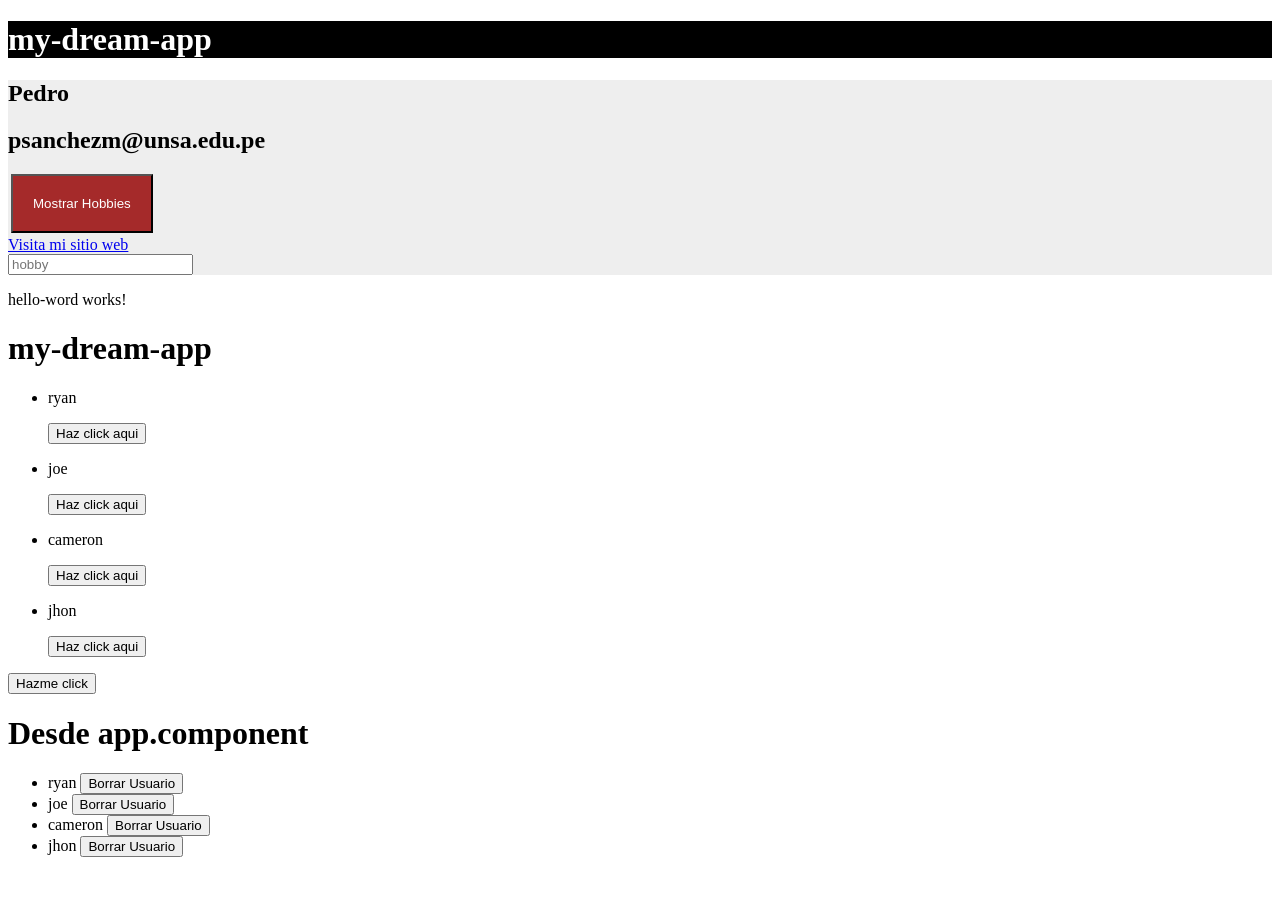
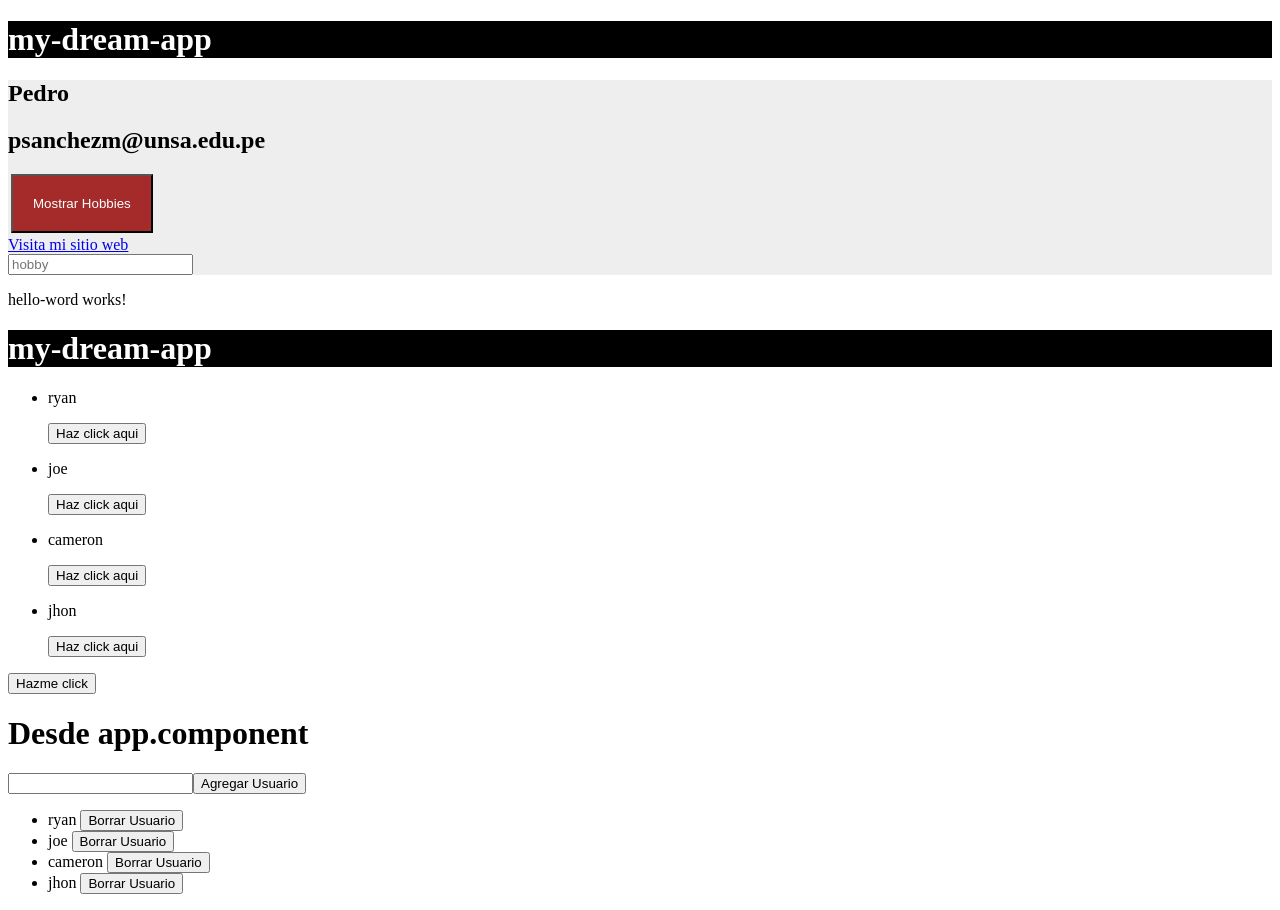
Before and after one commit to PedroSanMac/proyectoAngular, an Angular app in the folder my-dream-app/: page / in a window 1280 px wide. Before the commit the page ends 873 px from the top, so only its background shows below. Built offline with nearby package versions, Linux system fonts and the light colour scheme.

Commit message:
Se agrego un formulario para crear usuarios

```diff
--- a/my-dream-app/src/app/app.component.html
+++ b/my-dream-app/src/app/app.component.html
@@ -25,7 +25,7 @@
 
 <app-hello-word>Aqui</app-hello-word>
 
-<div class="blank">
+<div class="black">
   <h1>{{title}}</h1>
 </div>
 
@@ -37,6 +37,11 @@
 <button (click)="sayHello()">Hazme click</button>
 
 <h1>Desde app.component</h1>
+<form (submit)="addUser(newUser)">
+  <input type="text" #newUser>
+  <button>Agregar Usuario</button>
+</form>
+
 <ul>
   <li *ngFor="let user of users">
     {{ user }} <button (click)="deleteUser(user)">Borrar Usuario</button>
--- a/my-dream-app/src/app/app.component.ts
+++ b/my-dream-app/src/app/app.component.ts
@@ -50,4 +50,9 @@
       }
     }
   }
+  addUser(newUser:any){
+    this.users.push(newUser.value);
+    newUser.focus();
+    return false;
+  }
 }
```
